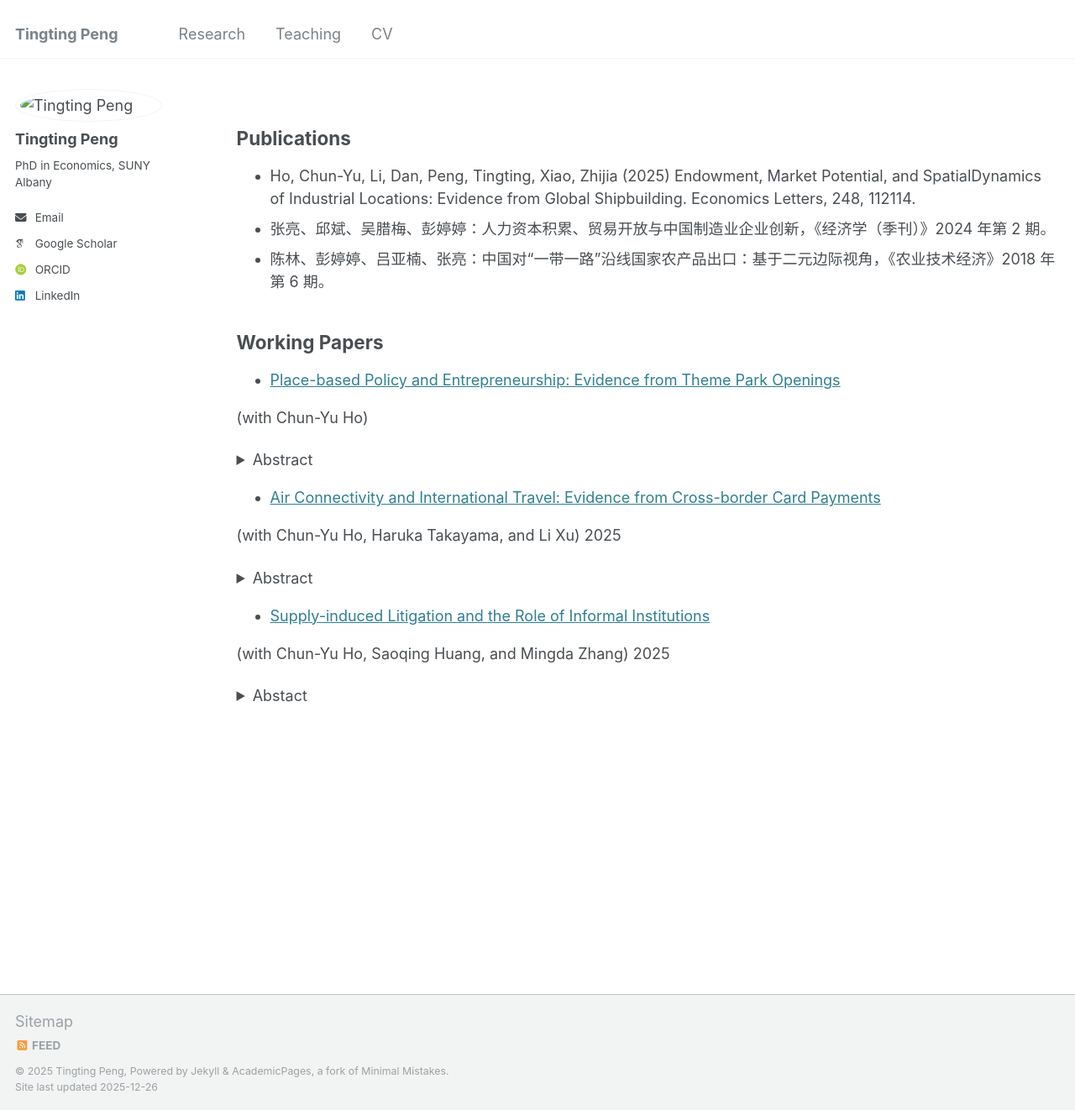
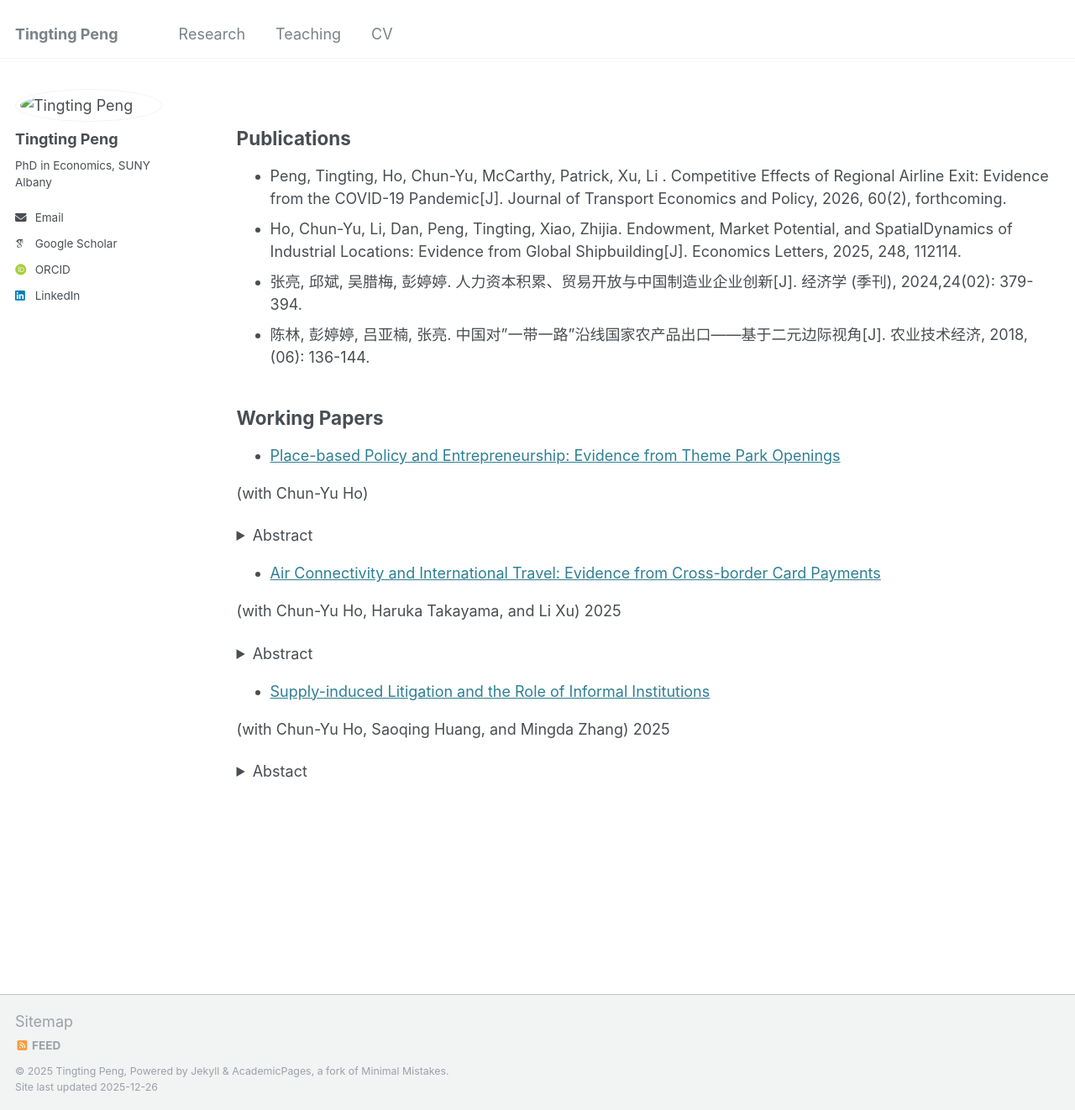
Before and after one commit to tpeng2023/webpage, a Jekyll site: the page built from _pages/research.md, in a window 1280 px wide and 1322 px high. Shown: the whole window at 84% size. Built offline with Jekyll 4.4.1, drawn with Linux system fonts in a browser that asks for light colours; some web fonts are replaced.

Commit message:
Update research.md

```diff
--- a/_pages/research.md
+++ b/_pages/research.md
@@ -5,9 +5,10 @@ permalink: /research/
 author_profile: true
 ---
 ## Publications
-* Ho, Chun-Yu, Li, Dan, Peng, Tingting, Xiao, Zhijia (2025) Endowment, Market Potential, and SpatialDynamics of Industrial Locations: Evidence from Global Shipbuilding. Economics Letters, 248, 112114.
-* 张亮、邱斌、吴腊梅、彭婷婷：人力资本积累、贸易开放与中国制造业企业创新，《经济学（季刊）》2024 年第 2 期。
-* 陈林、彭婷婷、吕亚楠、张亮：中国对“一带一路”沿线国家农产品出口：基于二元边际视角，《农业技术经济》2018 年第 6 期。
+* Peng, Tingting, Ho, Chun-Yu, McCarthy, Patrick, Xu, Li . Competitive Effects of Regional Airline Exit: Evidence from the COVID-19 Pandemic[J]. Journal of Transport Economics and Policy, 2026, 60(2), forthcoming.
+* Ho, Chun-Yu, Li, Dan, Peng, Tingting, Xiao, Zhijia. Endowment, Market Potential, and SpatialDynamics of Industrial Locations: Evidence from Global Shipbuilding[J]. Economics Letters, 2025, 248, 112114.
+* 张亮, 邱斌, 吴腊梅, 彭婷婷. 人力资本积累、贸易开放与中国制造业企业创新[J]. 经济学 (季刊), 2024,24(02): 379-394.
+* 陈林, 彭婷婷, 吕亚楠, 张亮. 中国对"一带一路"沿线国家农产品出口——基于二元边际视角[J]. 农业技术经济, 2018, (06): 136-144.
 
 ## Working Papers
 
```
